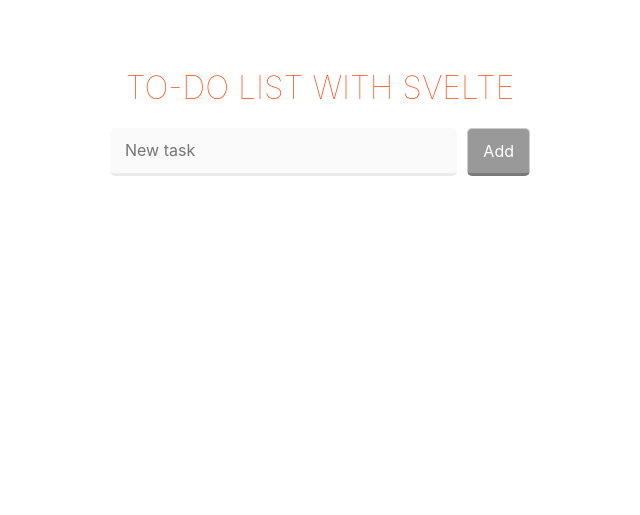
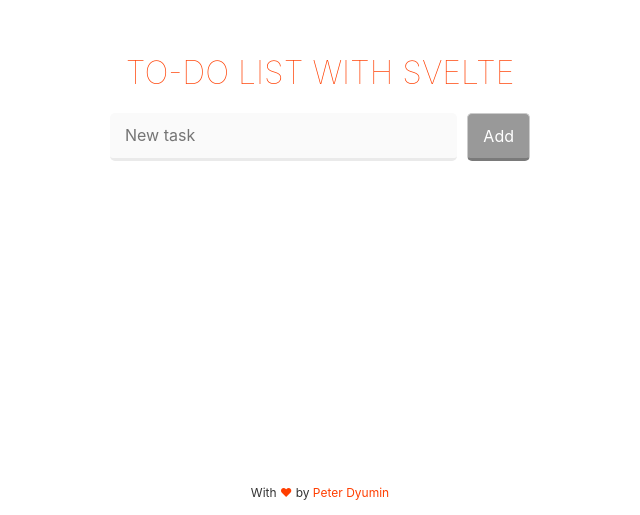
Before and after one commit to peterdee/svelte-todo, a Svelte app: page / in a window 1280 px wide. Shown: the part 285-800 px from the top of the page, without its empty margins (320-960 px from the left). Built offline with nearby package versions, Linux system fonts and the light colour scheme.

Commit message:
Add footer, add Snyk badge

```diff
--- a/public/global.css
+++ b/public/global.css
@@ -12,7 +12,7 @@ body {
 }
 
 a {
-	color: rgb(0,100,200);
+	color: #ff3e00;
 	text-decoration: none;
 }
 
@@ -21,7 +21,7 @@ a:hover {
 }
 
 a:visited {
-	color: rgb(0,80,160);
+	color: #ff3e00;
 }
 
 label {
--- a/src/App.svelte
+++ b/src/App.svelte
@@ -1,4 +1,5 @@
 <script>
+	import Footer from './components/Footer.svelte';
 	import TodoIndex from './views/Todo/Index.svelte';
 
 	export let existingTodos = [];
@@ -7,13 +8,14 @@
 <main>
 	<TodoIndex todos="{existingTodos}" />
 </main>
+<Footer />
 
 <style>
 	main {
 		display: flex;
 		flex-direction: column;
 		justify-content: center;
-		min-height: 100vh;
+		min-height: calc(100vh - 30px);
 		text-align: center;
 		max-width: 440px;
 		margin: 0 auto;
--- /dev/null
+++ b/src/components/Footer.svelte
@@ -0,0 +1,18 @@
+<div class="footer">
+  With <span
+    class="highlight"
+  >❤</span> by <a
+    href="https://github.com/peterdee"
+  >Peter Dyumin</a>
+</div>
+
+<style>
+  .footer {
+    font-size: 12px;
+    height: 30px;
+    text-align: center;
+  }
+  .highlight {
+    color: #ff3e00;
+  }
+</style>
```
Also changed, not shown: src/components/StyledButton.svelte (line endings or trailing spaces), src/components/StyledInput.svelte (line endings or trailing spaces), 1 other file (tests, documents, lock files or other folders).
